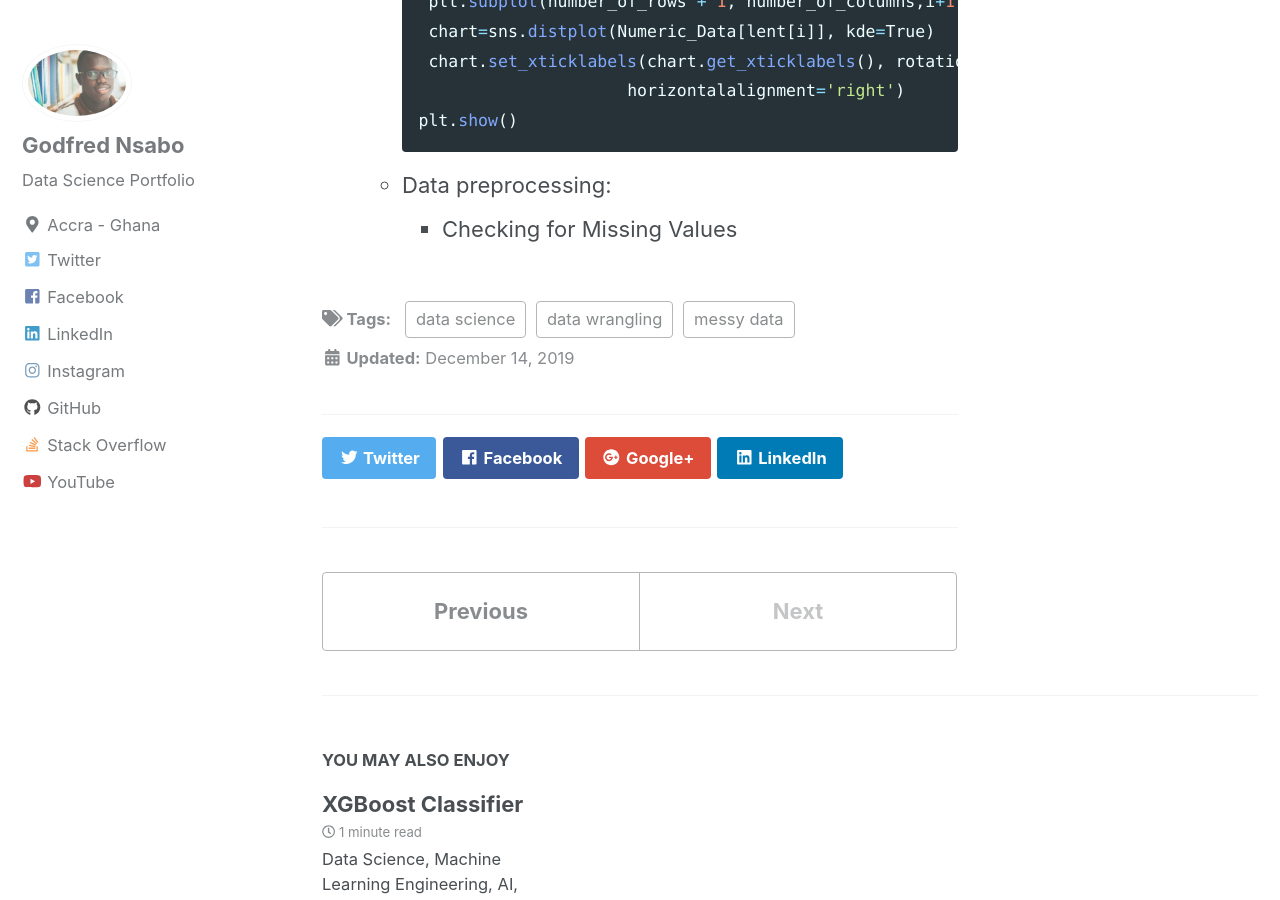
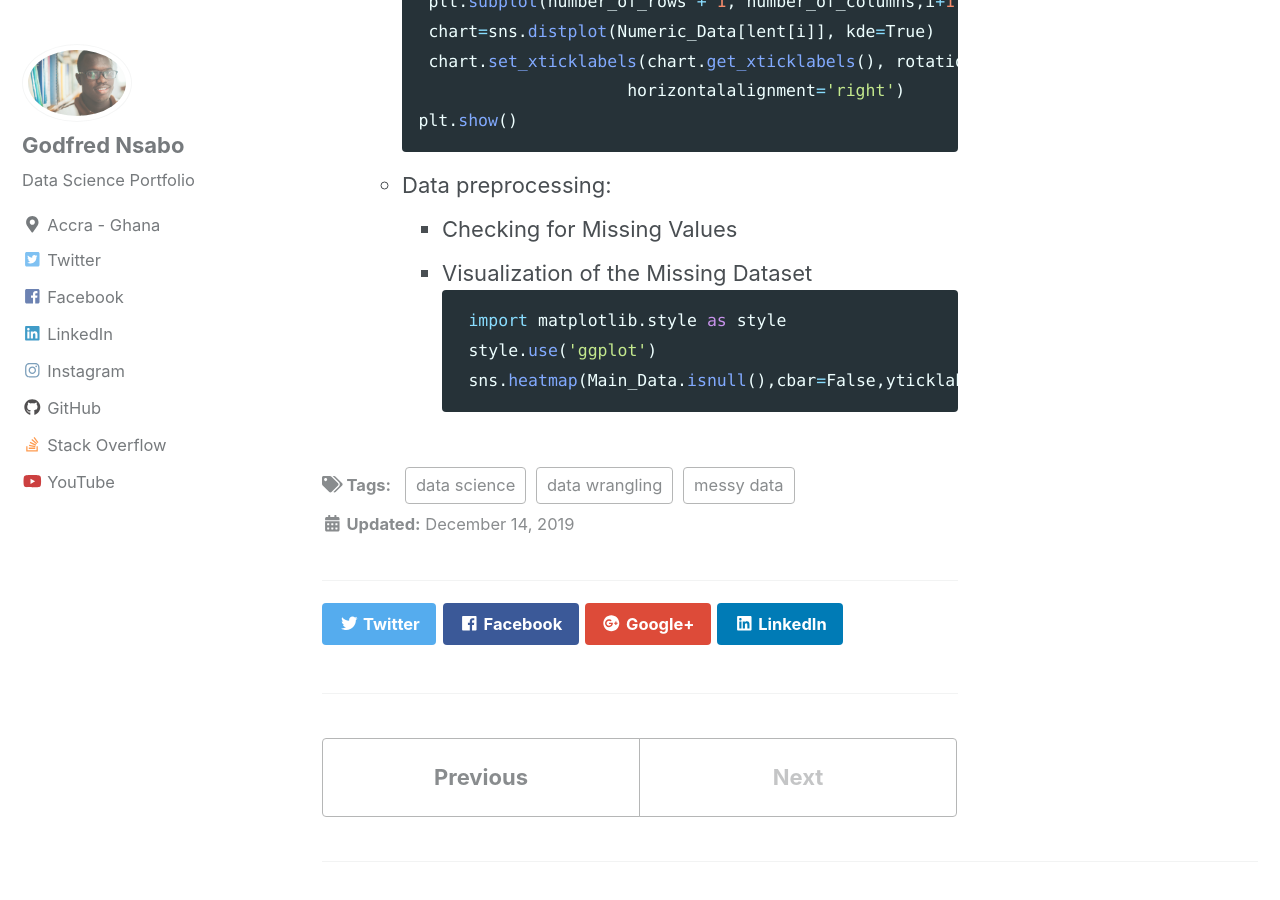
Before and after one commit to iamgoddey/iamgoddey.github.io, a Jekyll site: the page built from _posts/2019-12-14-EDA.md, in a window 1280 px wide and 900 px high, scrolled down 2329 px. Built offline with Jekyll 4.4.1, drawn with Linux system fonts in a browser that asks for light colours; nearby versions of some CDN libraries; some of the changed text lies outside the part shown.

Commit message:
new github

````diff
--- a/_posts/2019-12-14-EDA.md
+++ b/_posts/2019-12-14-EDA.md
@@ -71,3 +71,9 @@ plt.show()
 ```
 * Data preprocessing:
   - Checking for Missing Values
+  - Visualization of the Missing Dataset
+  ```python
+      import matplotlib.style as style
+      style.use('ggplot')
+      sns.heatmap(Main_Data.isnull(),cbar=False,yticklabels=False,cmap = 'viridis')
+  ```
````
Also changed, not shown: _pages/machinelearning.md (+4 -4 lines).
